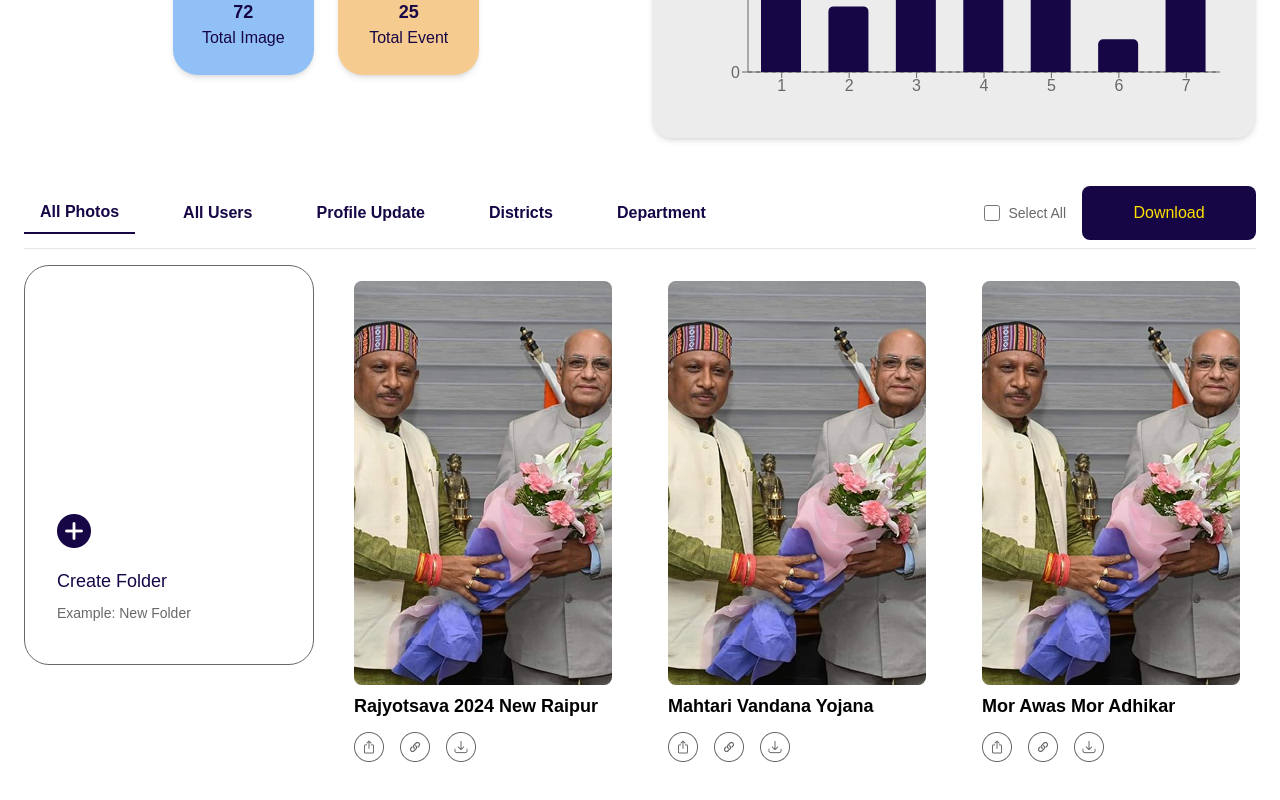
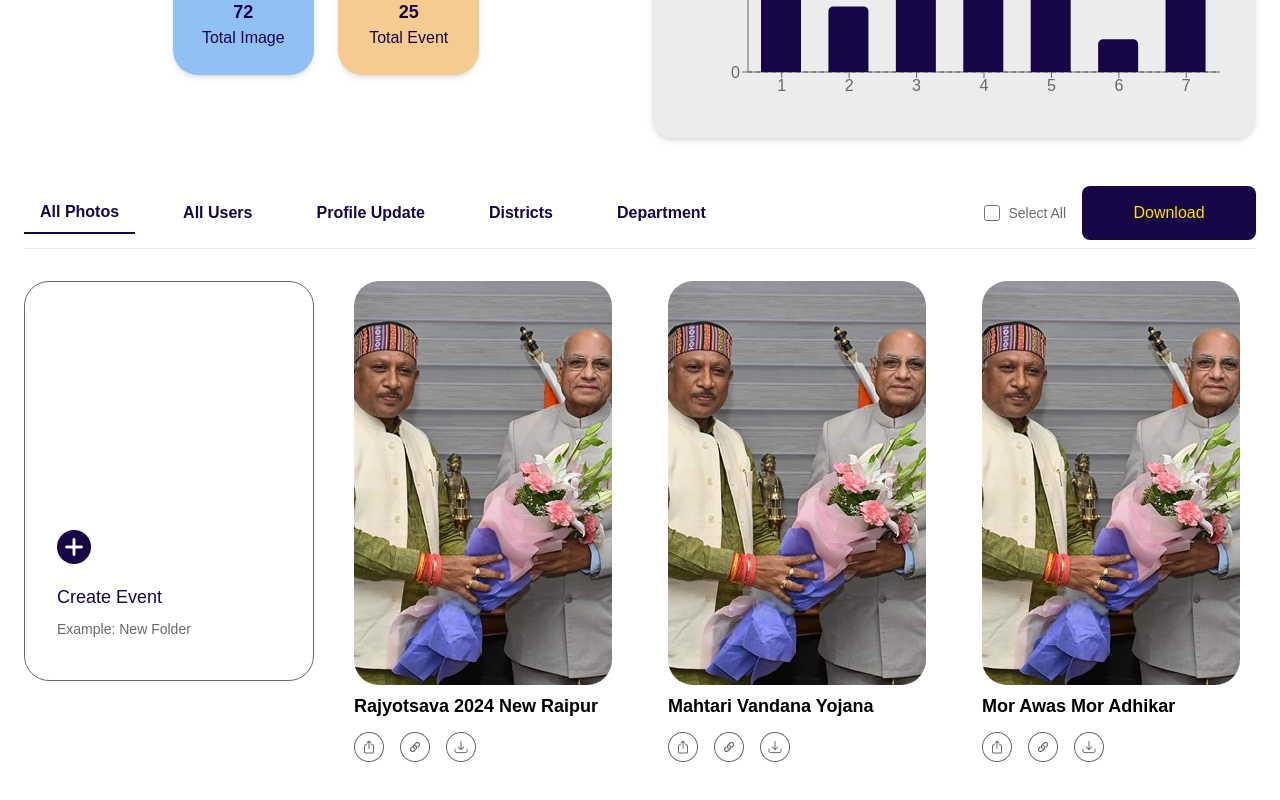
Before and after one commit to aayush6701/cmo_ai, a Next.js app: page /admin/dashboard in a window 1280 px wide. Shown: the part 903-1703 px from the top of the page. Built offline with nearby package versions, Linux system fonts and the light colour scheme.

Commit message:
Update AllPhotos.js

```diff
--- a/src/app/admin/dashboard/AllPhotos.js
+++ b/src/app/admin/dashboard/AllPhotos.js
@@ -32,11 +32,11 @@
           {/* Create Folder Card */}
           <div
             onClick={() => setIsOpen(true)}
-            className="flex justify-start items-end w-full h-[400px] border border-[#686868] rounded-[25px] p-4 cursor-pointer hover:shadow-lg transition"
+            className="flex justify-start items-end w-full h-[400px] border border-[#686868] rounded-[25px] p-4 cursor-pointer hover:shadow-lg transition mt-4"
           >
             <div className="flex flex-col items-start text-left pl-4">
-              <img src="/Create_F.png" alt="Create Folder" className="w-[34px] h-[34px] mb-1" />
-              <p className="text-[#170645] text-[18px] font-medium mt-4 mb-1">Create Folder</p>
+              <img src="/create_F.png" alt="Create Folder" className="w-[34px] h-[34px] mb-1" />
+              <p className="text-[#170645] text-[18px] font-medium mt-4 mb-1">Create Event</p>
               <p className="text-[#686868] text-[14px] mt-1 mb-6">Example: New Folder</p>
             </div>
           </div>
@@ -47,7 +47,7 @@
           {/* Album Cards */}
           {albums.map((album, i) => (
             <div key={i} className="p-4 rounded-lg cursor-pointer" onClick={() => setSelectedAlbum(album)}>
-              <div className="w-full h-[250px] sm:h-[300px] md:h-[350px] lg:h-[404px] bg-gray-200 rounded-lg overflow-hidden">
+              <div className="w-full h-[250px] sm:h-[300px] md:h-[350px] lg:h-[404px] rounded-[25px] overflow-hidden">
                 <img src={album.cover} alt={album.name} className="w-full h-full object-cover" />
               </div>
               <p className="text-start font-bold text-[18px] text-black mt-2">{album.name}</p>
```
